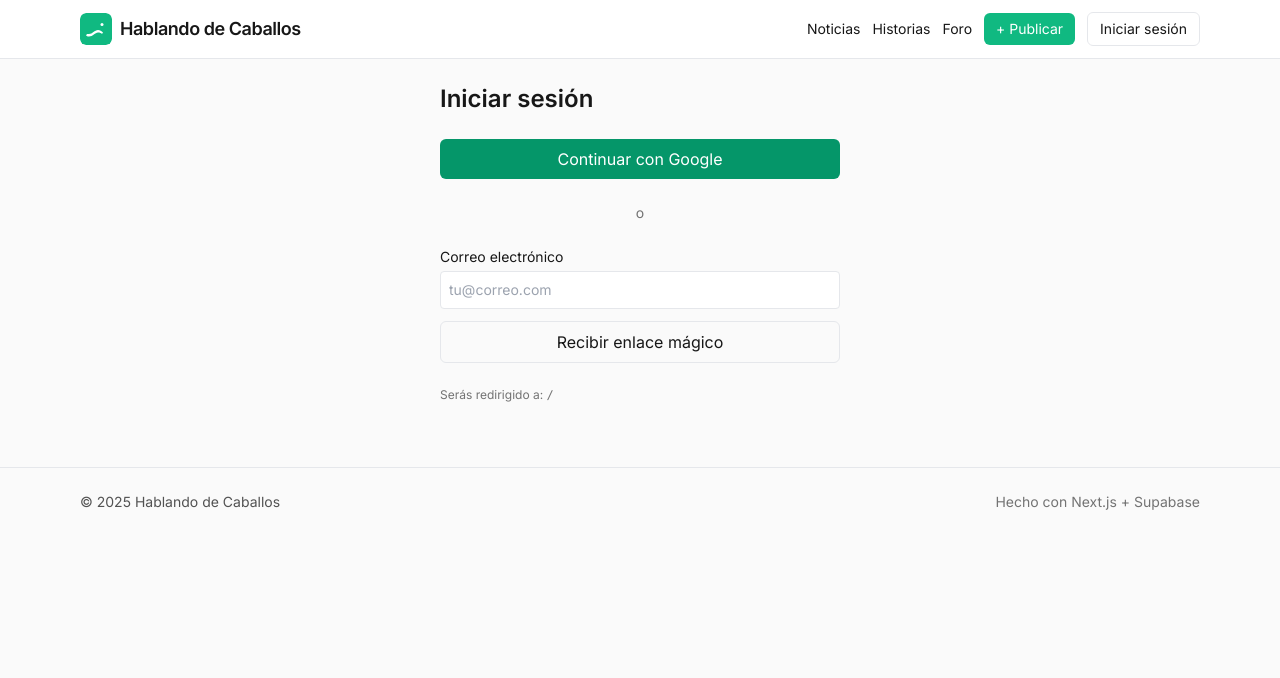
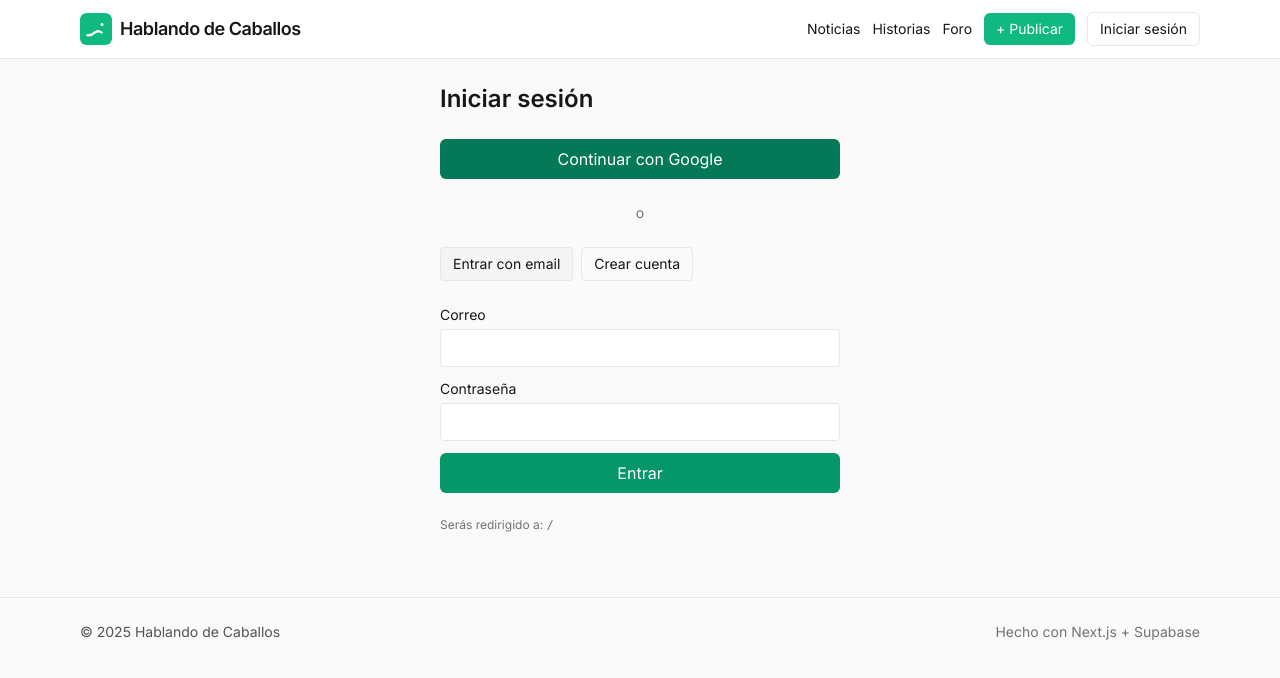
Before and after one commit to Heblemosdecaballos/foro-criollo, a Next.js app: page /auth in a window 1280 px wide. Shown: the top 678 px of the page. Built offline with nearby package versions, Linux system fonts and the light colour scheme; no server answers.

Commit message:
Update page.tsx

```diff
--- a/app/auth/page.tsx
+++ b/app/auth/page.tsx
@@ -5,9 +5,10 @@ import { createBrowserClient } from "@supabase/ssr";
 import { useSearchParams, useRouter } from "next/navigation";
 
 function supa() {
-  const url = process.env.NEXT_PUBLIC_SUPABASE_URL!;
-  const key = process.env.NEXT_PUBLIC_SUPABASE_ANON_KEY!;
-  return createBrowserClient(url, key);
+  return createBrowserClient(
+    process.env.NEXT_PUBLIC_SUPABASE_URL!,
+    process.env.NEXT_PUBLIC_SUPABASE_ANON_KEY!
+  );
 }
 
 export default function AuthPage() {
@@ -16,17 +17,68 @@ export default function AuthPage() {
   const router = useRouter();
   const redirect = sp.get("redirect") || "/";
 
+  const [mode, setMode] = useState<"login" | "signup">("login");
   const [email, setEmail] = useState("");
-  const [sent, setSent] = useState(false);
+  const [password, setPassword] = useState("");
+  const [password2, setPassword2] = useState("");
   const [loading, setLoading] = useState(false);
+  const [msg, setMsg] = useState<string | null>(null);
 
-  // Si ya está logueado, redirige
+  // si ya hay sesión, redirige
   useEffect(() => {
     sb.auth.getUser().then(({ data }) => {
       if (data.user) router.replace(redirect);
     });
     // eslint-disable-next-line react-hooks/exhaustive-deps
   }, []);
+
+  async function afterSessionRedirect() {
+    // Forzamos a pasar por /auth/callback/finish para que el servidor ponga la cookie
+    const current = await sb.auth.getSession();
+    const s = current.data.session;
+    if (s?.access_token && s.refresh_token) {
+      const url =
+        `/auth/callback/finish?` +
+        `access_token=${encodeURIComponent(s.access_token)}` +
+        `&refresh_token=${encodeURIComponent(s.refresh_token)}` +
+        `&redirect=${encodeURIComponent(redirect)}`;
+      window.location.assign(url);
+    } else {
+      router.replace(redirect);
+    }
+  }
+
+  async function loginWithPassword(e: React.FormEvent) {
+    e.preventDefault();
+    setMsg(null);
+    setLoading(true);
+    const { error } = await sb.auth.signInWithPassword({ email, password });
+    setLoading(false);
+    if (error) return setMsg(error.message);
+    await afterSessionRedirect();
+  }
+
+  async function signUp(e: React.FormEvent) {
+    e.preventDefault();
+    setMsg(null);
+    if (password !== password2) {
+      return setMsg("Las contraseñas no coinciden.");
+    }
+    setLoading(true);
+    const { data, error } = await sb.auth.signUp({ email, password });
+    setLoading(false);
+    if (error) return setMsg(error.message);
+
+    // Si el proyecto está en "Auto-confirm OFF", ya habrá sesión y redirigimos.
+    // Si requiere confirmación por email, informamos.
+    if (data.session) {
+      await afterSessionRedirect();
+    } else {
+      setMsg(
+        "Cuenta creada. Si tu proyecto requiere confirmación por correo, revisa tu email."
+      );
+    }
+  }
 
   async function signInGoogle() {
     const origin = window.location.origin;
@@ -40,57 +92,111 @@ export default function AuthPage() {
     });
   }
 
-  async function sendMagicLink(e: React.FormEvent) {
-    e.preventDefault();
-    setLoading(true);
-    const origin = window.location.origin;
-    const { error } = await sb.auth.signInWithOtp({
-      email,
-      options: { emailRedirectTo: `${origin}/auth/callback?redirect=${encodeURIComponent(redirect)}` },
-    });
-    setLoading(false);
-    if (error) return alert(error.message);
-    setSent(true);
-  }
-
   return (
     <main className="mx-auto max-w-md p-6 space-y-6">
       <h1 className="text-2xl font-semibold">Iniciar sesión</h1>
 
       <button
         onClick={signInGoogle}
-        className="w-full rounded-md bg-emerald-600 px-4 py-2 text-white hover:bg-emerald-700"
+        className="w-full rounded-md bg-emerald-700 px-4 py-2 text-white hover:bg-emerald-800"
       >
         Continuar con Google
       </button>
 
       <div className="text-center text-sm text-neutral-500">o</div>
 
-      <form onSubmit={sendMagicLink} className="space-y-3">
+      <div className="flex gap-2 text-sm">
+        <button
+          onClick={() => setMode("login")}
+          className={`rounded px-3 py-1.5 border ${
+            mode === "login" ? "bg-neutral-100" : "hover:bg-neutral-50"
+          }`}
+        >
+          Entrar con email
+        </button>
+        <button
+          onClick={() => setMode("signup")}
+          className={`rounded px-3 py-1.5 border ${
+            mode === "signup" ? "bg-neutral-100" : "hover:bg-neutral-50"
+          }`}
+        >
+          Crear cuenta
+        </button>
+      </div>
+
+      {mode === "login" ? (
+        <form onSubmit={loginWithPassword} className="space-y-3">
           <label className="block text-sm">
-          Correo electrónico
+            Correo
             <input
               type="email"
               className="mt-1 w-full rounded border p-2"
               value={email}
               onChange={(e) => setEmail(e.target.value)}
-            placeholder="tu@correo.com"
+              required
+            />
+          </label>
+          <label className="block text-sm">
+            Contraseña
+            <input
+              type="password"
+              className="mt-1 w-full rounded border p-2"
+              value={password}
+              onChange={(e) => setPassword(e.target.value)}
               required
             />
           </label>
           <button
             type="submit"
             disabled={loading}
-          className="w-full rounded-md border px-4 py-2 hover:bg-neutral-50 disabled:opacity-50"
+            className="w-full rounded-md bg-emerald-600 px-4 py-2 text-white disabled:opacity-50"
           >
-          {loading ? "Enviando…" : "Recibir enlace mágico"}
+            {loading ? "Entrando…" : "Entrar"}
           </button>
-        {sent && (
-          <p className="text-sm text-emerald-700">
-            Revisa tu correo y abre el enlace para terminar el inicio de sesión.
-          </p>
+        </form>
+      ) : (
+        <form onSubmit={signUp} className="space-y-3">
+          <label className="block text-sm">
+            Correo
+            <input
+              type="email"
+              className="mt-1 w-full rounded border p-2"
+              value={email}
+              onChange={(e) => setEmail(e.target.value)}
+              required
+            />
+          </label>
+          <label className="block text-sm">
+            Contraseña
+            <input
+              type="password"
+              className="mt-1 w-full rounded border p-2"
+              value={password}
+              onChange={(e) => setPassword(e.target.value)}
+              required
+            />
+          </label>
+          <label className="block text-sm">
+            Repite la contraseña
+            <input
+              type="password"
+              className="mt-1 w-full rounded border p-2"
+              value={password2}
+              onChange={(e) => setPassword2(e.target.value)}
+              required
+            />
+          </label>
+          <button
+            type="submit"
+            disabled={loading}
+            className="w-full rounded-md bg-emerald-600 px-4 py-2 text-white disabled:opacity-50"
+          >
+            {loading ? "Creando…" : "Crear cuenta"}
+          </button>
+        </form>
       )}
-      </form>
+
+      {msg && <p className="text-sm text-amber-700">{msg}</p>}
 
       <p className="text-xs text-neutral-500">
         Serás redirigido a: <span className="font-mono">{redirect}</span>
```
Lines whose indentation alone changed are shown as unchanged.
